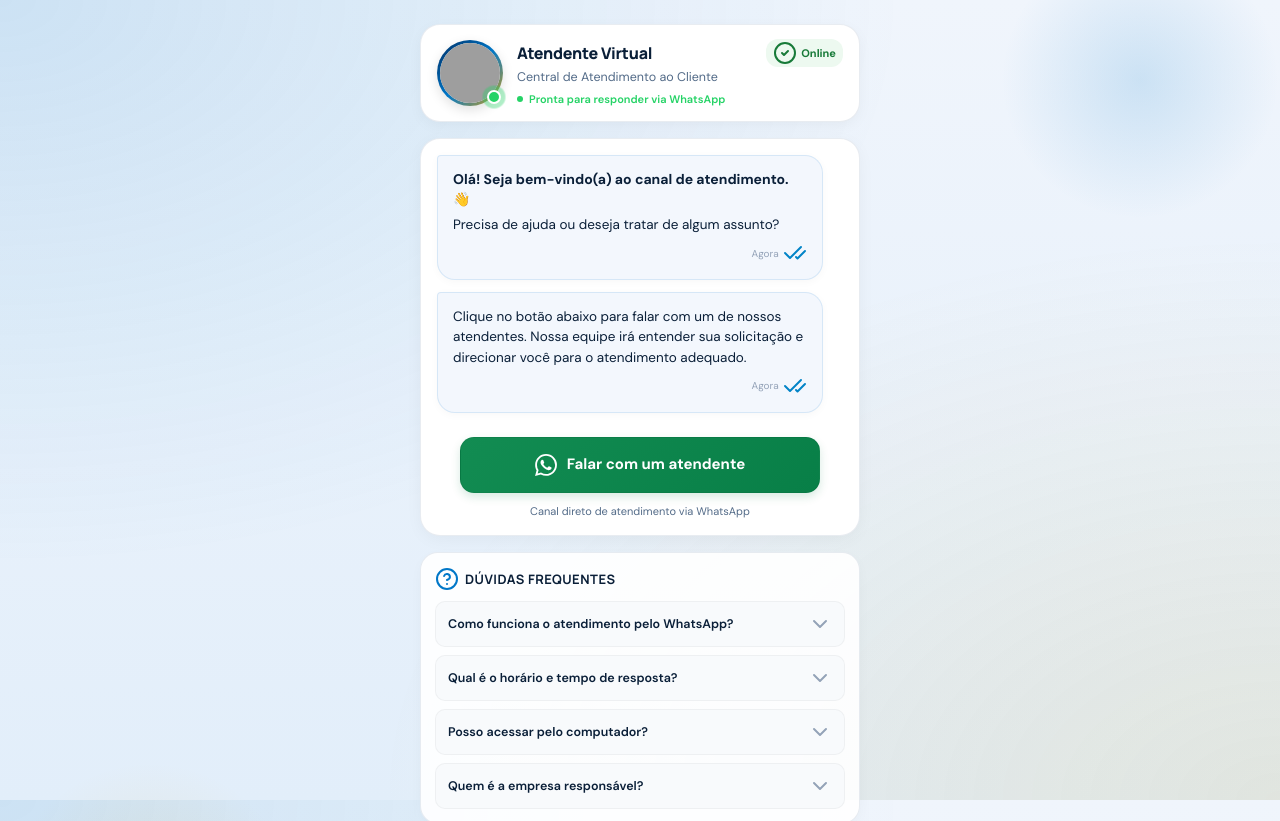
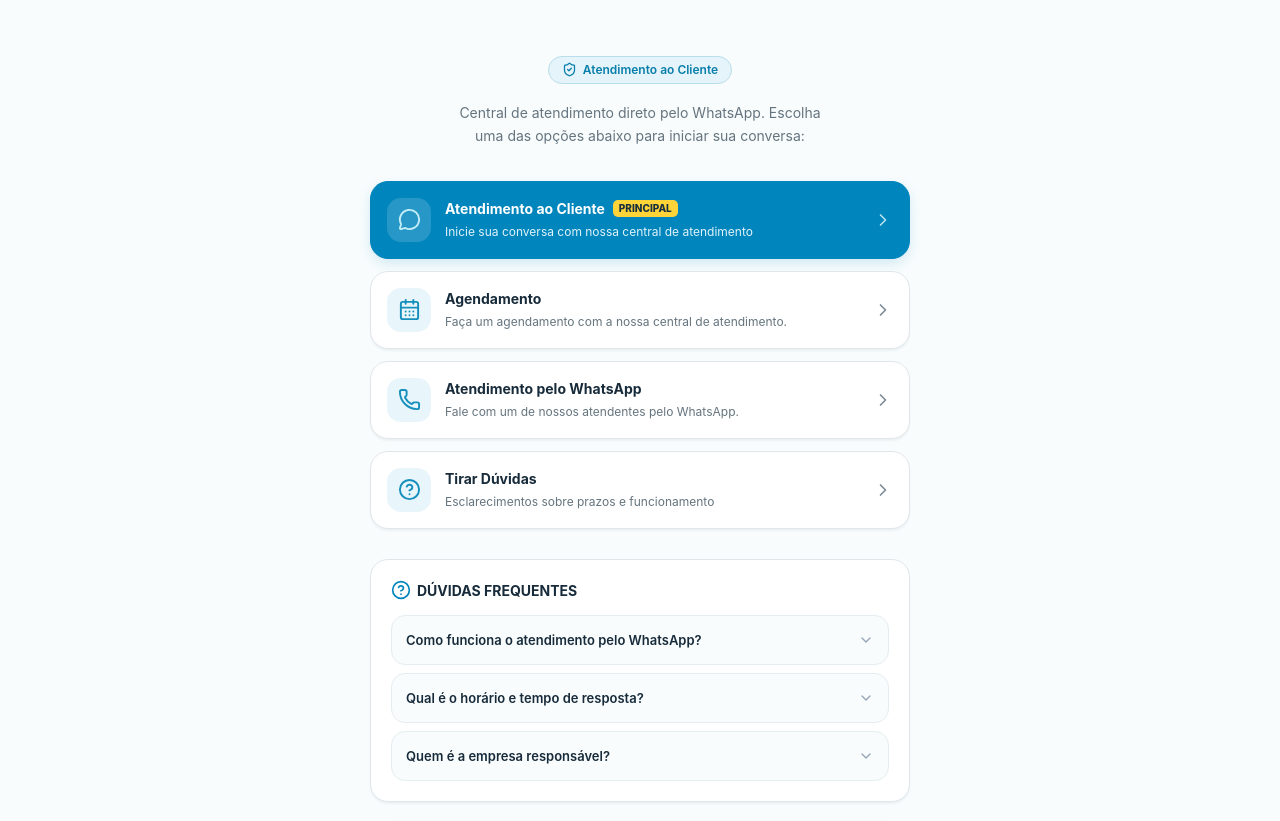
Before and after one commit to guilhermegomes81625-design/PREVENT-MEDI, a React (Vite) app: page / in a window 1280 px wide. Shown: the top 821 px of the page. Built offline with nearby package versions, Linux system fonts and the light colour scheme; grey boxes are pictures that could not be loaded.

Commit message:
feat: add central customer service landing page
Introduce a new interface for the main page featuring actionable cards for customer support, appointment scheduling, and direct contact options via WhatsApp.

```diff
--- a/src/App.tsx
+++ b/src/App.tsx
@@ -6,6 +6,10 @@ import {
   ShieldCheck,
   CheckCheck,
   HelpCircle,
+  MessageCircle,
+  CalendarDays,
+  Phone,
+  ChevronRight,
   X
 } from 'lucide-react';
 
@@ -102,12 +106,37 @@ export default function App() {
     'https://images.unsplash.com/photo-1573496359142-b8d87734a5a2?auto=format&fit=crop&w=400&q=80';
 
   return (
-    <div className={`bio-page-wrapper ${isContact ? 'theme-medi-page' : 'theme-prevent-page'}`}>
+    <div className={`bio-page-wrapper ${isContact ? 'theme-medi-page' : 'theme-prevent-page central-home'}`}>
       {/* Background ambient lighting */}
       <div className="bio-glow-1" aria-hidden="true" />
       <div className="bio-glow-2" aria-hidden="true" />
 
       <div className="bio-container">
+
+        {!isContact && (
+          <>
+            <header className="central-intro">
+              <h1><ShieldCheck size={15} aria-hidden="true" /> Atendimento ao Cliente</h1>
+              <p>Central de atendimento direto pelo WhatsApp. Escolha uma das opções abaixo para iniciar sua conversa:</p>
+            </header>
+            <nav className="central-options" aria-label="Opções de atendimento">
+              {[
+                { title: 'Atendimento ao Cliente', description: 'Inicie sua conversa com nossa central de atendimento', badge: 'PRINCIPAL', Icon: MessageCircle, message: 'Olá! Gostaria de iniciar meu atendimento com a central.' },
+                { title: 'Agendamento', description: 'Faça um agendamento com a nossa central de atendimento.', badge: '', Icon: CalendarDays, message: 'Olá! Gostaria de fazer um agendamento com a central de atendimento.' },
+                { title: 'Atendimento pelo WhatsApp', description: 'Fale com um de nossos atendentes pelo WhatsApp.', badge: '', Icon: Phone, message: 'Olá! Gostaria de falar com um de nossos atendentes.' },
+                { title: 'Tirar Dúvidas', description: 'Esclarecimentos sobre prazos e funcionamento', badge: '', Icon: HelpCircle, message: 'Olá! Tenho algumas dúvidas e gostaria de ser atendido.' },
+              ].map(({ title, description, badge, Icon, message }, index) => (
+                <a key={title} className={`central-option ${index === 0 ? 'central-option-primary' : ''}`} href={buildWhatsAppUrl(message)} target="_blank" rel="noopener noreferrer">
+                  <span className="central-option-icon"><Icon size={23} aria-hidden="true" /></span>
+                  <span className="central-option-content"><span className="central-option-title">{title}{badge && <small>{badge}</small>}</span><span className="central-option-description">{description}</span></span>
+                  <ChevronRight size={20} className="central-option-arrow" aria-hidden="true" />
+                </a>
+              ))}
+            </nav>
+          </>
+        )}
+
+        {isContact && <>
         {/* Virtual Attendant Header */}
         <header className="bio-attendant-card">
           <div className="bio-attendant-avatar-col">
@@ -212,6 +241,8 @@ export default function App() {
           )}
         </section>
 
+        </>}
+
         {/* Quick FAQ Dropdown */}
         <section className="bio-faq-card">
           <h2 className="bio-faq-title">
@@ -220,7 +251,7 @@ export default function App() {
           </h2>
 
           <div className="bio-faq-list">
-            {faqs.map((faq, index) => {
+            {faqs.filter((_, index) => isContact || index !== 2).map((faq, index) => {
               const isOpen = openFaq === index;
               return (
                 <div key={index} className={`bio-faq-item ${isOpen ? 'open' : ''}`}>
@@ -243,6 +274,8 @@ export default function App() {
             })}
           </div>
         </section>
+
+        {!isContact && <a className="central-bottom-cta" href={buildWhatsAppUrl('Olá! Gostaria de ser atendido pela central de atendimento.')} target="_blank" rel="noopener noreferrer"><WhatsAppIcon className="central-whatsapp-icon" /> Abrir atendimento no WhatsApp</a>}
 
         {/* Institutional Section */}
         <footer className="bio-footer">
--- a/src/style.css
+++ b/src/style.css
@@ -794,3 +794,59 @@ body {
     max-width: 100%;
   }
 }
+
+/* Main page: direct contact cards */
+.central-home {
+  --primary: #0085bc;
+  --accent-blue: #0085bc;
+  --text-main: #172b3a;
+  --text-muted: #65747e;
+  background: #f8fcfd;
+  padding: 56px 20px 40px;
+  font-family: -apple-system, BlinkMacSystemFont, 'Segoe UI', Roboto, Arial, sans-serif;
+}
+.central-home .bio-glow-1, .central-home .bio-glow-2 { display: none; }
+.central-home .bio-container { max-width: 540px; gap: 24px; }
+.central-intro { text-align: center; width: 100%; margin-bottom: 10px; }
+.central-intro h1 { display: inline-flex; align-items: center; gap: 6px; padding: 5px 13px; font-size: 12px; line-height: 1.3; font-weight: 600; border: 1px solid #b9ddeb; background: #e5f4fa; border-radius: 999px; color: #087eaa; }
+.central-intro p { max-width: 390px; margin: 17px auto 0; font-size: 14px; line-height: 1.65; color: #65747e; }
+.central-options { display: flex; flex-direction: column; gap: 12px; width: 100%; }
+.central-option { display: flex; align-items: center; gap: 14px; width: 100%; min-height: 78px; padding: 16px; border: 1px solid #e0e7eb; border-radius: 18px; background: #fff; color: #172b3a; text-decoration: none; box-shadow: 0 2px 2px #102b3a0d; transition: border-color 150ms, box-shadow 150ms; }
+.central-option:hover { border-color: #87c9e4; box-shadow: 0 4px 12px #0085bc14; }
+.central-option-primary { background: #0085bc; border-color: #0085bc; color: #fff; box-shadow: 0 5px 12px #0085bc25; }
+.central-option-primary:hover { background: #0075a6; border-color: #0075a6; }
+.central-option-icon { display: grid; place-items: center; flex: 0 0 44px; height: 44px; border-radius: 14px; background: #e8f5fa; color: #168fbd; }
+.central-option-primary .central-option-icon { background: #ffffff26; color: #c3edf8; }
+.central-option-content { display: flex; flex-direction: column; gap: 4px; flex: 1; min-width: 0; }
+.central-option-title { display: flex; flex-wrap: wrap; align-items: center; gap: 8px; font-size: 14px; font-weight: 700; line-height: 1.4; }
+.central-option-title small { padding: 2px 6px; background: #ffd438; color: #18303d; font-size: 10px; line-height: 1.3; font-weight: 800; border-radius: 5px; }
+.central-option-description { font-size: 12px; line-height: 1.5; color: #65747e; }
+.central-option-primary .central-option-description { color: #e0f3fb; }
+.central-option-arrow { flex: 0 0 20px; color: #7a8a94; }
+.central-option-primary .central-option-arrow { color: #b8e2f0; }
+.central-home .bio-faq-card { padding: 20px; border-radius: 18px; border-color: #e0e7eb; background: #fff; box-shadow: 0 2px 2px #102b3a0d; margin-top: 6px; }
+.central-home .bio-faq-title { font-family: inherit; font-size: 14px; letter-spacing: 0; margin-bottom: 14px; }
+.central-home .bio-faq-title svg { width: 20px; height: 20px; }
+.central-home .bio-faq-question { font-size: 13px; padding: 14px; min-height: 48px; }
+.central-home .bio-faq-item { background: #f9fcfd; border: 1px solid #e5edf0; border-radius: 14px; }
+.central-home .bio-faq-chevron { width: 16px; height: 16px; }
+.central-home .bio-faq-list { gap: 8px; }
+.central-bottom-cta { display: flex; align-items: center; justify-content: center; gap: 9px; width: 100%; min-height: 56px; padding: 16px; background: #0085bc; color: #fff; text-decoration: none; font-size: 14px; font-weight: 700; border-radius: 18px; box-shadow: 0 5px 12px #0085bc20; }
+.central-bottom-cta:hover { background: #0075a6; }
+.central-whatsapp-icon { width: 21px; height: 21px; flex: 0 0 21px; }
+.central-home .bio-footer { padding-top: 18px; gap: 18px; }
+.central-home .bio-company-box { background: transparent; border: none; padding: 0; font-size: 12px; }
+.central-home .bio-company-icon { width: 16px; height: 16px; }
+.central-home .bio-privacy-trigger { color: #087eaa; }
+.central-option:focus-visible, .central-bottom-cta:focus-visible { outline: 3px solid #0085bc; outline-offset: 4px; }
+@media (max-width: 480px) {
+  .central-home { padding: 30px 16px; }
+  .central-home .bio-container { gap: 20px; }
+  .central-intro p { font-size: 13px; }
+  .central-option { padding: 14px 12px; gap: 11px; }
+  .central-option-title { font-size: 13px; gap: 6px; }
+  .central-option-description { font-size: 11.5px; }
+  .central-option-icon { flex-basis: 40px; height: 40px; border-radius: 12px; }
+  .central-home .bio-faq-card { padding: 16px; }
+  .central-home .bio-faq-question { padding: 12px; font-size: 12px; }
+}
```
